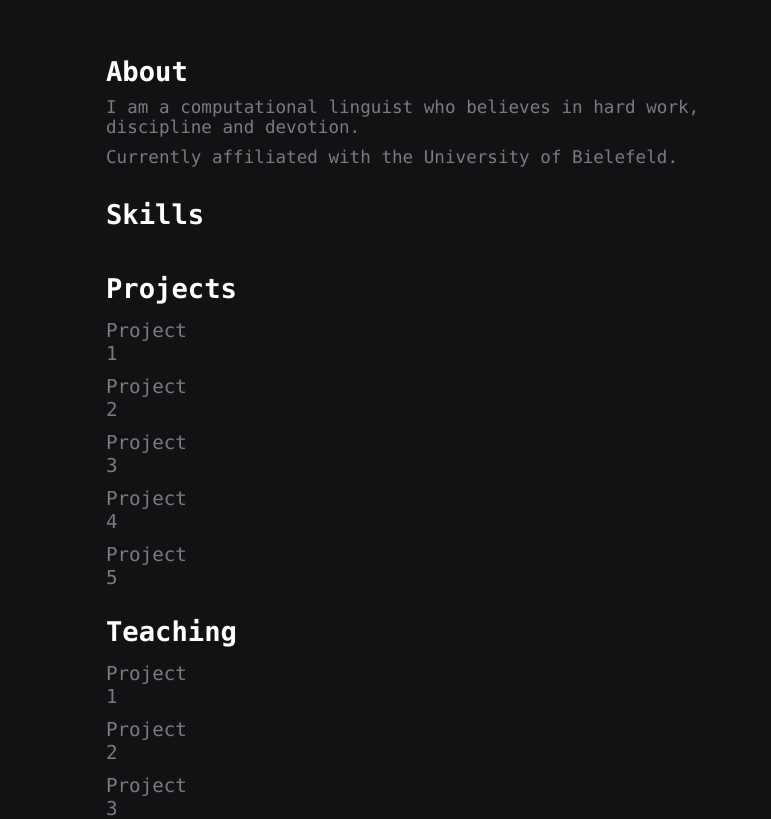
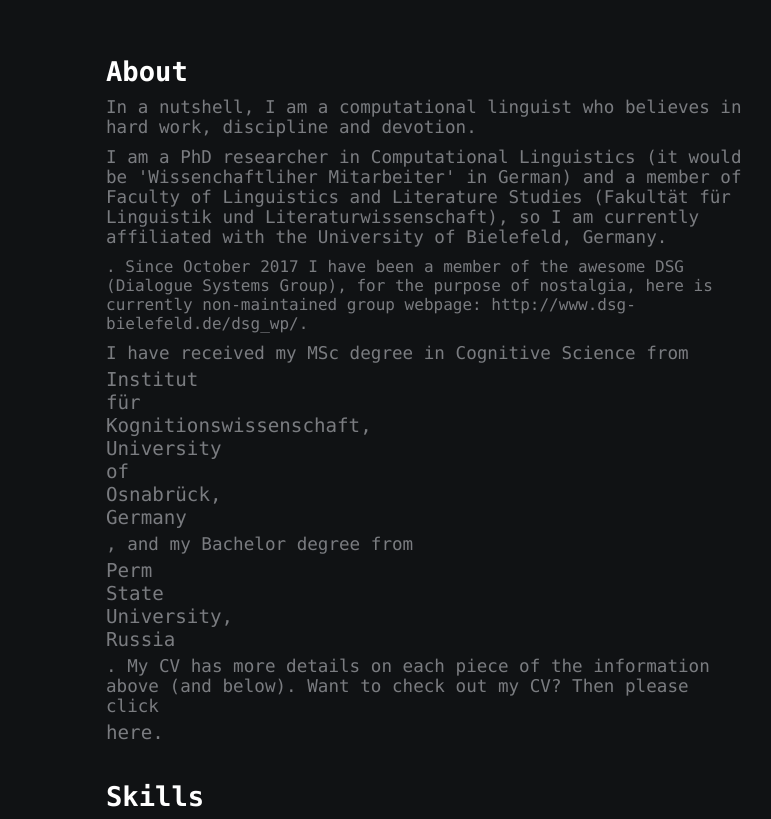
Before and after one commit to nilinykh/nilinykh, a plain HTML site: page index.html in a window 1280 px wide. Shown: the part 127-946 px from the top of the page, 464-1235 px from the left. Drawn offline with Linux system fonts and the light colour scheme; a web font is replaced by a local one.

Commit message:
add more info in about

```diff
--- a/index.html
+++ b/index.html
@@ -19,8 +19,19 @@
         </div>
         <div class="section-2">
             <h2>About</h2>
-            <p>I am a computational linguist who believes in hard work, discipline and devotion.</p>
-            <p>Currently affiliated with the University of Bielefeld.</p>
+            <p>In a nutshell, I am a computational linguist who believes in hard work, discipline and devotion.</p>
+            <p>I am a PhD researcher in Computational Linguistics (it would be 'Wissenchaftliher Mitarbeiter' in German)
+            and a member of Faculty of Linguistics and Literature Studies (Fakultät für Linguistik und Literaturwissenschaft),
+            so I am currently affiliated with the University of Bielefeld, Germany.</p>.
+            Since October 2017 I have been a member of the awesome DSG (Dialogue Systems Group), for the purpose of nostalgia,
+            here is currently non-maintained group webpage: http://www.dsg-bielefeld.de/dsg_wp/.</p>
+            <p>I have received my MSc degree in Cognitive Science from
+            <a href="https://www.ikw.uni-osnabrueck.de/en/home.html">Institut für Kognitionswissenschaft, University of Osnabrück, Germany</a>,
+            and my Bachelor degree from
+            <a href="http://en.psu.ru/">Perm State University, Russia</a>.
+            My CV has more details on each piece of the information above (and below).
+            Want to check out my CV? Then please click <a href="nilinykh.github.io/sample_website.py/cv_updated.pdf" target="_blank">here.</a>
+            </p>
             <h2>Skills</h2>
             <p></p>
             <h2>Projects</h2>
```
